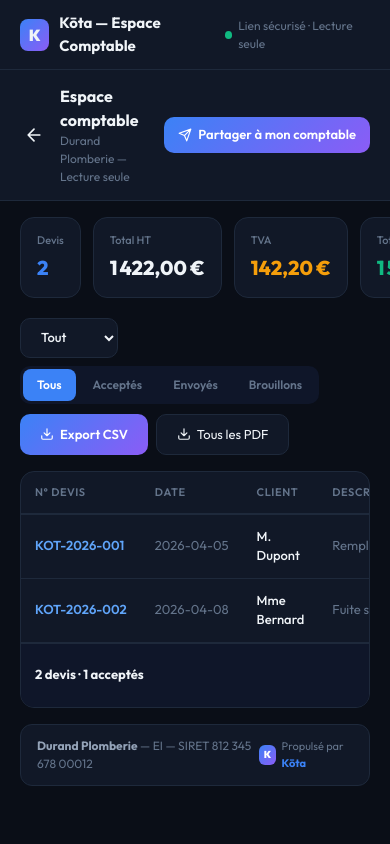
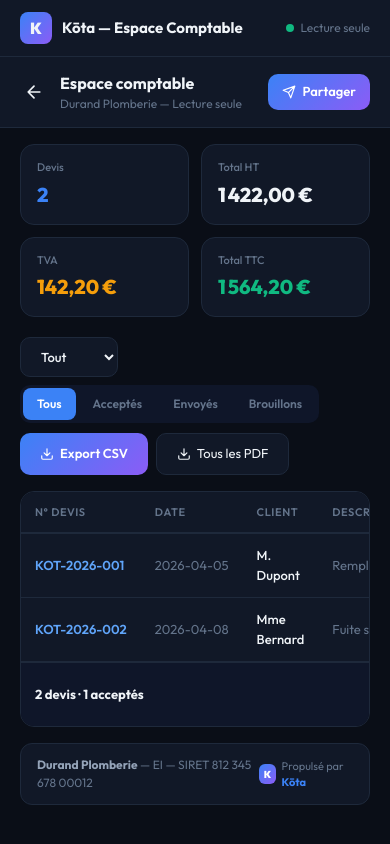
Before and after one commit to Snopino/kota-site, a Next.js app: page /compta in a window 390 px wide. Built offline with nearby package versions, Linux system fonts and the light colour scheme.

Commit message:
Compta mobile fixes

```diff
--- a/app/compta/page.tsx
+++ b/app/compta/page.tsx
@@ -1071,14 +1071,14 @@
   return(
     <div style={{height:"100%",overflow:"auto"}}>
       {/* Header */}
-      <div style={{padding:"14px 20px",background:K.card,borderBottom:`1px solid ${K.border}`,display:"flex",alignItems:"center",gap:12,position:"sticky",top:0,zIndex:10}}>
+      <div style={{padding:"14px 20px",background:K.card,borderBottom:`1px solid ${K.border}`,display:"flex",alignItems:"center",gap:12,position:"sticky",top:0,zIndex:10,flexWrap:"wrap"}}>
         <button onClick={onBack} style={{background:"none",border:"none",cursor:"pointer",padding:4}}><Ic d={ICONS.back} size={20}/></button>
-        <div style={{flex:1}}>
+        <div style={{flex:1,minWidth:0}}>
           <div style={{fontWeight:700,fontSize:16}}>Espace comptable</div>
-          <div style={{fontSize:12,color:K.grayLight}}>{profile.company_name} — Lecture seule</div>
+          <div style={{fontSize:12,color:K.grayLight,overflow:"hidden",textOverflow:"ellipsis",whiteSpace:"nowrap"}}>{profile.company_name} — Lecture seule</div>
         </div>
-        <button onClick={()=>setShareOpen(true)} style={{padding:"8px 14px",borderRadius:10,border:"none",background:K.gradient,color:"#fff",fontSize:13,fontWeight:600,cursor:"pointer",display:"flex",alignItems:"center",gap:6}}>
-          <Ic d={ICONS.send} size={14} color="#fff"/> Partager à mon comptable
+        <button onClick={()=>setShareOpen(true)} style={{padding:"8px 14px",borderRadius:10,border:"none",background:K.gradient,color:"#fff",fontSize:13,fontWeight:600,cursor:"pointer",display:"flex",alignItems:"center",gap:6,whiteSpace:"nowrap"}}>
+          <Ic d={ICONS.send} size={14} color="#fff"/> <span className="share-btn-text">Partager</span>
         </button>
       </div>
 
@@ -1133,7 +1133,7 @@
 
       <div style={{padding:"16px 20px 24px"}}>
         {/* Stats */}
-        <div style={{display:"grid",gridTemplateColumns:"repeat(4,1fr)",gap:12,marginBottom:20}}>
+        <div style={{display:"grid",gridTemplateColumns:"repeat(auto-fit, minmax(140px, 1fr))",gap:12,marginBottom:20}}>
           {[{l:"Devis",v:filtered.length,c:K.accent},{l:"Total HT",v:fmtEur(totHt),c:K.white},{l:"TVA",v:fmtEur(totTva),c:K.orange},{l:"Total TTC",v:fmtEur(totTtc),c:K.green}].map(s=>(
             <div key={s.l} style={{background:K.card,border:`1px solid ${K.border}`,borderRadius:14,padding:"14px 16px"}}>
               <div style={{fontSize:11,color:K.grayLight,fontWeight:500,marginBottom:4}}>{s.l}</div>
@@ -1163,8 +1163,8 @@
         </div>
 
         {/* Table */}
-        <div style={{background:K.card,border:`1px solid ${K.border}`,borderRadius:14,overflow:"hidden"}}>
-          <table style={{width:"100%",borderCollapse:"collapse",fontSize:13}}>
+        <div style={{background:K.card,border:`1px solid ${K.border}`,borderRadius:14,overflow:"auto",maxWidth:"100%"}}>
+          <table style={{width:"100%",minWidth:700,borderCollapse:"collapse",fontSize:13}}>
             <thead><tr style={{borderBottom:`2px solid ${K.border}`}}>
               {["N° Devis","Date","Client","Description","HT","TVA","TTC","Statut"].map(h=>(
                 <th key={h} style={{textAlign:"left",padding:"12px 14px",fontSize:11,fontWeight:600,textTransform:"uppercase",letterSpacing:"0.05em",color:K.grayLight,whiteSpace:"nowrap"}}>{h}</th>
@@ -1219,13 +1219,13 @@
     <div style={{fontFamily:"'Outfit',sans-serif",background:K.dark,color:K.white,height:"100vh",display:"flex",flexDirection:"column",overflow:"hidden"}}>
       <link href="https://fonts.googleapis.com/css2?family=Outfit:wght@300;400;500;600;700;800;900&display=swap" rel="stylesheet"/>
       <style>{`*{box-sizing:border-box;margin:0}::-webkit-scrollbar{width:6px}::-webkit-scrollbar-thumb{background:${K.border};border-radius:4px}input,textarea,select,button{font-family:'Outfit',sans-serif}`}</style>
-      <div style={{padding:"12px 20px",background:K.card,borderBottom:`1px solid ${K.border}`,display:"flex",alignItems:"center",justifyContent:"space-between"}}>
+      <div style={{padding:"12px 20px",background:K.card,borderBottom:`1px solid ${K.border}`,display:"flex",alignItems:"center",justifyContent:"space-between",flexWrap:"wrap",gap:8}}>
         <div style={{display:"flex",alignItems:"center",gap:10}}>
           <div style={{width:32,height:32,background:K.gradient,borderRadius:8,display:"flex",alignItems:"center",justifyContent:"center",fontSize:16,fontWeight:900}}>K</div>
           <span style={{fontWeight:700,fontSize:15}}>Kōta — Espace Comptable</span>
         </div>
         <div style={{fontSize:12,color:K.grayLight,display:"flex",alignItems:"center",gap:6}}>
-          <div style={{width:8,height:8,borderRadius:"50%",background:K.green}}/> Lien sécurisé · Lecture seule
+          <div style={{width:8,height:8,borderRadius:"50%",background:K.green}}/> Lecture seule
         </div>
       </div>
       <div style={{flex:1,overflow:"hidden"}}>
--- a/app/demo/page.tsx
+++ b/app/demo/page.tsx
@@ -1071,14 +1071,14 @@
   return(
     <div style={{height:"100%",overflow:"auto"}}>
       {/* Header */}
-      <div style={{padding:"14px 20px",background:K.card,borderBottom:`1px solid ${K.border}`,display:"flex",alignItems:"center",gap:12,position:"sticky",top:0,zIndex:10}}>
+      <div style={{padding:"14px 20px",background:K.card,borderBottom:`1px solid ${K.border}`,display:"flex",alignItems:"center",gap:12,position:"sticky",top:0,zIndex:10,flexWrap:"wrap"}}>
         <button onClick={onBack} style={{background:"none",border:"none",cursor:"pointer",padding:4}}><Ic d={ICONS.back} size={20}/></button>
-        <div style={{flex:1}}>
+        <div style={{flex:1,minWidth:0}}>
           <div style={{fontWeight:700,fontSize:16}}>Espace comptable</div>
-          <div style={{fontSize:12,color:K.grayLight}}>{profile.company_name} — Lecture seule</div>
+          <div style={{fontSize:12,color:K.grayLight,overflow:"hidden",textOverflow:"ellipsis",whiteSpace:"nowrap"}}>{profile.company_name} — Lecture seule</div>
         </div>
-        <button onClick={()=>setShareOpen(true)} style={{padding:"8px 14px",borderRadius:10,border:"none",background:K.gradient,color:"#fff",fontSize:13,fontWeight:600,cursor:"pointer",display:"flex",alignItems:"center",gap:6}}>
-          <Ic d={ICONS.send} size={14} color="#fff"/> Partager à mon comptable
+        <button onClick={()=>setShareOpen(true)} style={{padding:"8px 14px",borderRadius:10,border:"none",background:K.gradient,color:"#fff",fontSize:13,fontWeight:600,cursor:"pointer",display:"flex",alignItems:"center",gap:6,whiteSpace:"nowrap"}}>
+          <Ic d={ICONS.send} size={14} color="#fff"/> <span className="share-btn-text">Partager</span>
         </button>
       </div>
 
@@ -1133,7 +1133,7 @@
 
       <div style={{padding:"16px 20px 24px"}}>
         {/* Stats */}
-        <div style={{display:"grid",gridTemplateColumns:"repeat(4,1fr)",gap:12,marginBottom:20}}>
+        <div style={{display:"grid",gridTemplateColumns:"repeat(auto-fit, minmax(140px, 1fr))",gap:12,marginBottom:20}}>
           {[{l:"Devis",v:filtered.length,c:K.accent},{l:"Total HT",v:fmtEur(totHt),c:K.white},{l:"TVA",v:fmtEur(totTva),c:K.orange},{l:"Total TTC",v:fmtEur(totTtc),c:K.green}].map(s=>(
             <div key={s.l} style={{background:K.card,border:`1px solid ${K.border}`,borderRadius:14,padding:"14px 16px"}}>
               <div style={{fontSize:11,color:K.grayLight,fontWeight:500,marginBottom:4}}>{s.l}</div>
@@ -1163,8 +1163,8 @@
         </div>
 
         {/* Table */}
-        <div style={{background:K.card,border:`1px solid ${K.border}`,borderRadius:14,overflow:"hidden"}}>
-          <table style={{width:"100%",borderCollapse:"collapse",fontSize:13}}>
+        <div style={{background:K.card,border:`1px solid ${K.border}`,borderRadius:14,overflow:"auto",maxWidth:"100%"}}>
+          <table style={{width:"100%",minWidth:700,borderCollapse:"collapse",fontSize:13}}>
             <thead><tr style={{borderBottom:`2px solid ${K.border}`}}>
               {["N° Devis","Date","Client","Description","HT","TVA","TTC","Statut"].map(h=>(
                 <th key={h} style={{textAlign:"left",padding:"12px 14px",fontSize:11,fontWeight:600,textTransform:"uppercase",letterSpacing:"0.05em",color:K.grayLight,whiteSpace:"nowrap"}}>{h}</th>
```
